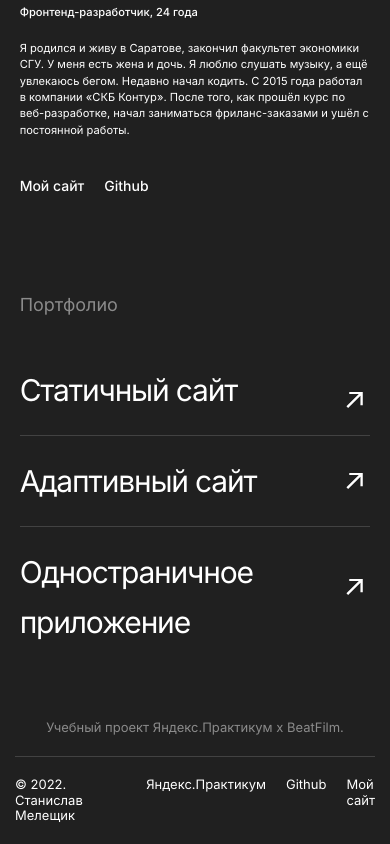
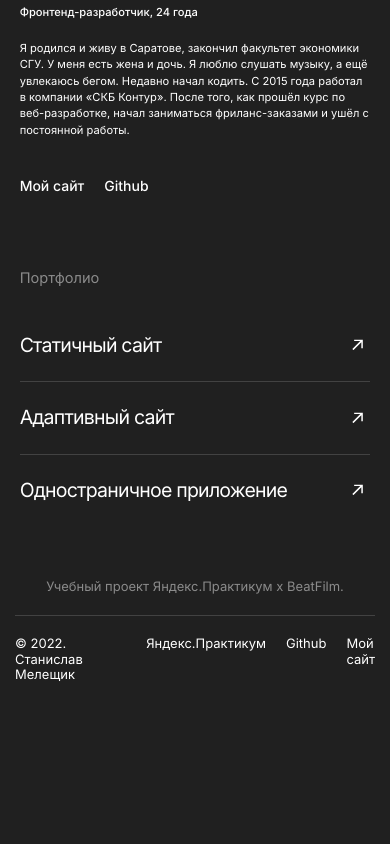
Before and after one commit to StMelik/movies-explorer-frontend, a React (Create React App) app: page / in a window 390 px wide. Shown: the part 2640-3484 px from the top of the page. After the commit the page ends 3343 px from the top, so only its background shows below. Built offline with nearby package versions, Linux system fonts and the light colour scheme.

Commit message:
feat: адаптив блока портфолио

```diff
--- a/src/components/Portfolio/Portfolio.css
+++ b/src/components/Portfolio/Portfolio.css
@@ -10,24 +10,27 @@
     margin-bottom: 50px;
 }
 
+.portfolio__item {
+    padding: 20px 0;
+}
+
+.portfolio__item:first-child {
+    padding-top: 0;
+}
+
+.portfolio__item:last-child {
+    padding-bottom: 0;
+}
+
 .portfolio__item:not(:last-child) {
     border-bottom: 1px solid #424242;
 }
 
 .portfolio__link {
     position: relative;
-    padding: 20px 0;
     font-size: 30px;
     line-height: 50px;
     letter-spacing: calc(1em * -0.04);
-}
-
-.portfolio__item:first-child .portfolio__link {
-    padding-top: 0;
-}
-
-.portfolio__item:last-child .portfolio__link {
-    padding-bottom: 0;
 }
 
 .portfolio__link::after {
@@ -43,3 +46,34 @@
     background-position: center;
     background-size: cover;
 }
+
+@media screen and (max-width: 1140px) {
+    .portfolio {
+        padding-top: calc(90px + (100 - 90) * ((100vw - 768px) / (1140 - 768)));
+    }
+
+    .portfolio__link {
+        font-size: calc(28px + (30 - 28) * ((100vw - 768px) / (1140 - 768)));
+    }
+}
+
+@media screen and (max-width: 768px) {
+    .portfolio {
+        padding-top: calc(70px + (90 - 70) * ((100vw - 320px) / (768 - 320)));
+    }
+
+    .portfolio__title {
+        font-size: calc(14px + (18 - 14) * ((100vw - 320px) / (768 - 320)));
+        margin-bottom: calc(40px + (50 - 40) * ((100vw - 320px) / (768 - 320)));
+    }
+
+    .portfolio__link {
+        font-size: calc(18px + (28 - 18) * ((100vw - 320px) / (768 - 320)));
+        line-height: calc(28px + (50 - 28) * ((100vw - 320px) / (768 - 320)));
+    }
+
+    .portfolio__link::after {
+        width: calc(10px + (17 - 10) * ((100vw - 320px) / (768 - 320)));
+        height: calc(10px + (17 - 10) * ((100vw - 320px) / (768 - 320)));
+    }
+}
```
Also changed, not shown: src/components/Portfolio/Portfolio.jsx (+9 -3 lines).
